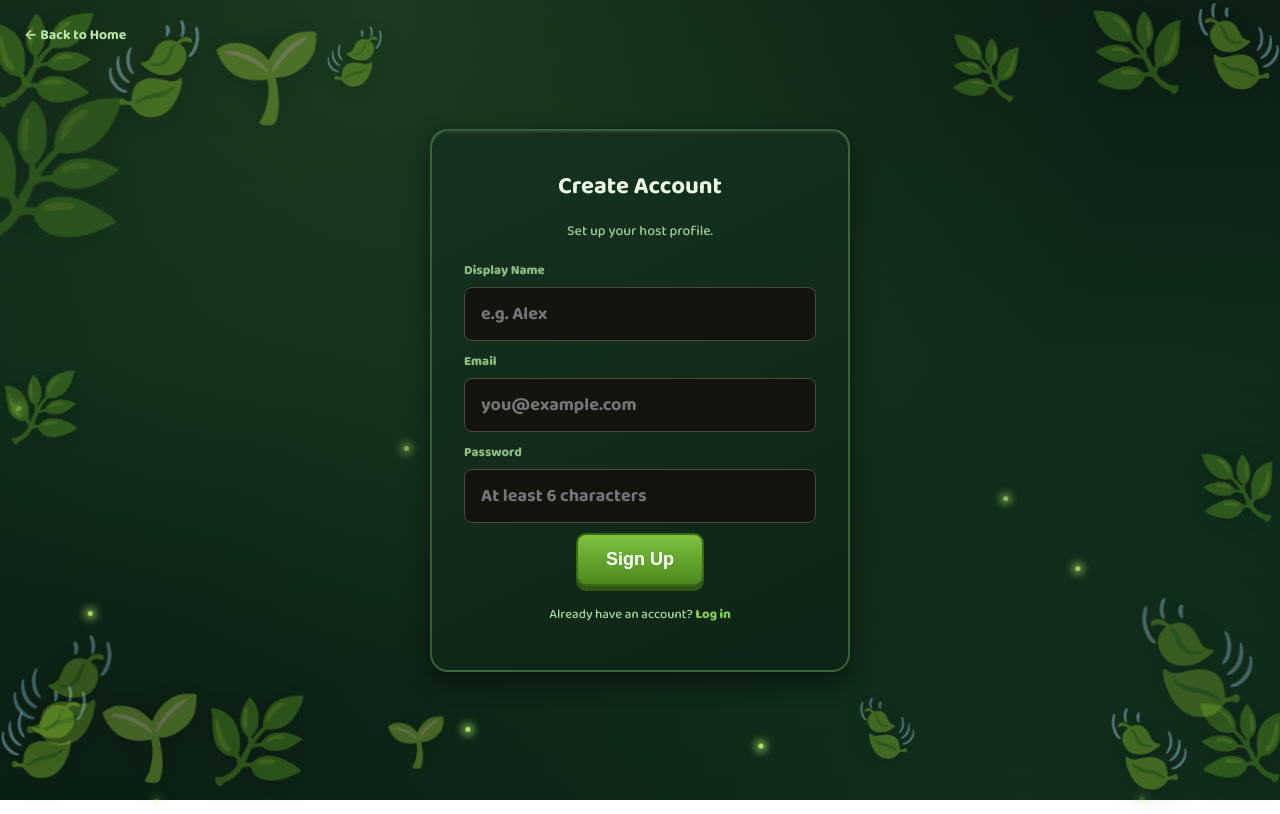
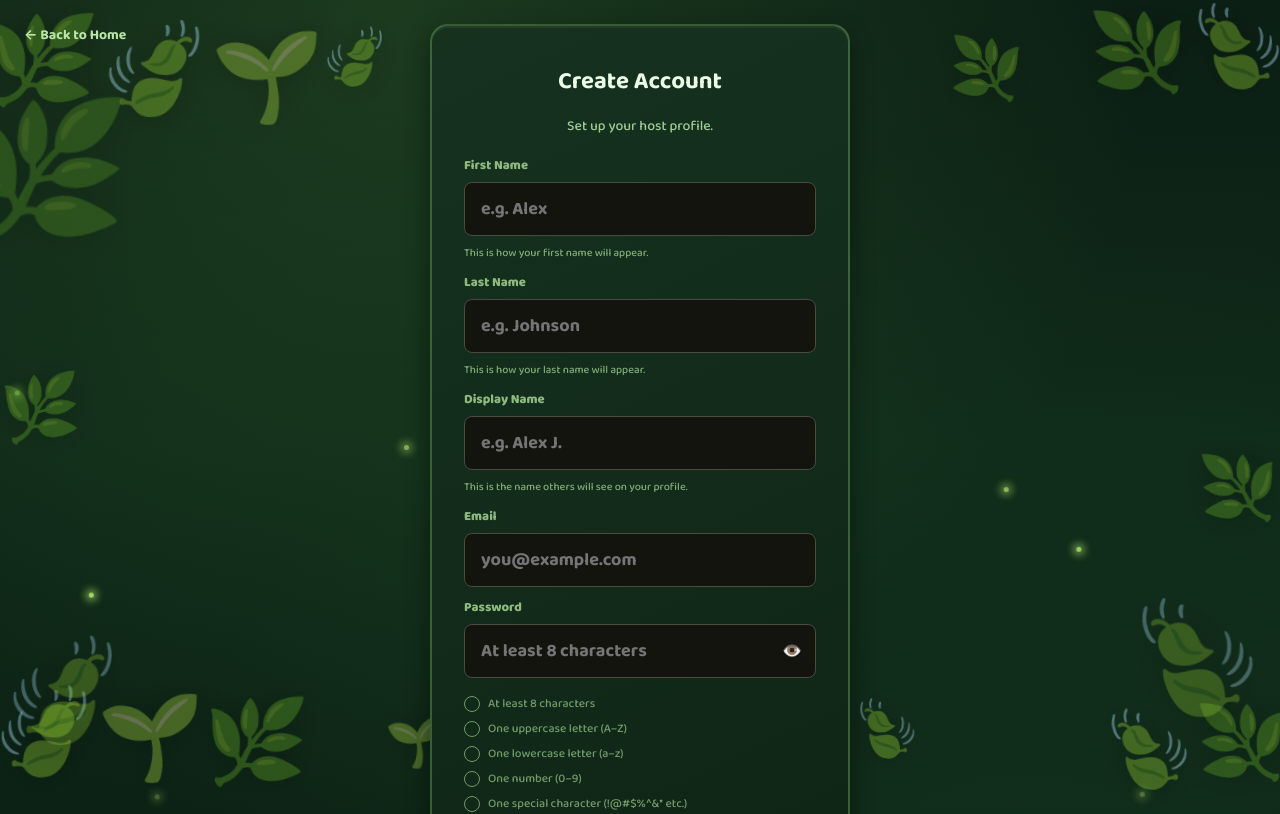
Before and after one commit to CyberZeke0/trivia-pool, a React (Vite) app in the folder client/: page /signup in a window 1280 px wide. Shown: the top 814 px of the page. Built offline with nearby package versions, Linux system fonts and the light colour scheme; no server answers.

Commit message:
add password strength requirements to signup

```diff
--- a/client/src/screens/Signup.jsx
+++ b/client/src/screens/Signup.jsx
@@ -3,28 +3,63 @@ import { Link, useNavigate } from "react-router-dom";
 
 const SERVER_URL = import.meta.env.VITE_SERVER_URL || "http://localhost:4000";
 
+const PASSWORD_REQUIREMENTS = [
+  { label: "At least 8 characters", test: (pw) => pw.length >= 8 },
+  { label: "One uppercase letter (A–Z)", test: (pw) => /[A-Z]/.test(pw) },
+  { label: "One lowercase letter (a–z)", test: (pw) => /[a-z]/.test(pw) },
+  { label: "One number (0–9)", test: (pw) => /[0-9]/.test(pw) },
+  { label: "One special character (!@#$%^&* etc.)", test: (pw) => /[!@#$%^&*(),.?":{}|<>_\-]/.test(pw) },
+];
+
 export default function Signup() {
+  const [firstName, setFirstName] = useState("");
+  const [lastName, setLastName] = useState("");
   const [displayName, setDisplayName] = useState("");
+  const [displayNameTouched, setDisplayNameTouched] = useState(false);
   const [email, setEmail] = useState("");
   const [password, setPassword] = useState("");
+  const [showPassword, setShowPassword] = useState(false);
   const [error, setError] = useState("");
   const [loading, setLoading] = useState(false);
   const navigate = useNavigate();
+
+  function suggestedDisplayName(first, last) {
+    if (!first) return "";
+    const lastInitial = last ? `${last.charAt(0).toUpperCase()}.` : "";
+    return [first, lastInitial].filter(Boolean).join(" ");
+  }
+
+  function handleFirstNameChange(value) {
+    setFirstName(value);
+    if (!displayNameTouched) {
+      setDisplayName(suggestedDisplayName(value, lastName));
+    }
+  }
+
+  function handleLastNameChange(value) {
+    setLastName(value);
+    if (!displayNameTouched) {
+      setDisplayName(suggestedDisplayName(firstName, value));
+    }
+  }
+
+  const allRequirementsMet = PASSWORD_REQUIREMENTS.every((r) => r.test(password));
 
   async function handleSignup() {
     setError("");
     if (!email.trim() || !password) {
       return setError("Enter your email and password");
     }
-    if (password.length < 6) {
-      return setError("Password must be at least 6 characters");
+    if (!allRequirementsMet) {
+      return setError("Password doesn't meet all the requirements below");
     }
     setLoading(true);
     try {
+      const finalDisplayName = displayName.trim() || suggestedDisplayName(firstName, lastName) || email.split("@")[0];
       const res = await fetch(`${SERVER_URL}/api/signup`, {
         method: "POST",
         headers: { "Content-Type": "application/json" },
-        body: JSON.stringify({ email, password, displayName }),
+        body: JSON.stringify({ email, password, displayName: finalDisplayName }),
       });
       const data = await res.json();
       if (!res.ok) {
@@ -49,12 +84,36 @@ export default function Signup() {
         <p className="subtitle">Set up your host profile.</p>
 
         <div className="field-group full-width">
+          <label>First Name</label>
+          <input
+            placeholder="e.g. Alex"
+            value={firstName}
+            onChange={(e) => handleFirstNameChange(e.target.value)}
+          />
+          <p className="field-hint">This is how your first name will appear.</p>
+        </div>
+
+        <div className="field-group full-width">
+          <label>Last Name</label>
+          <input
+            placeholder="e.g. Johnson"
+            value={lastName}
+            onChange={(e) => handleLastNameChange(e.target.value)}
+          />
+          <p className="field-hint">This is how your last name will appear.</p>
+        </div>
+
+        <div className="field-group full-width">
           <label>Display Name</label>
           <input
-            placeholder="e.g. Alex"
+            placeholder="e.g. Alex J."
             value={displayName}
-            onChange={(e) => setDisplayName(e.target.value)}
+            onChange={(e) => {
+              setDisplayName(e.target.value);
+              setDisplayNameTouched(true);
+            }}
           />
+          <p className="field-hint">This is the name others will see on your profile.</p>
         </div>
 
         <div className="field-group full-width">
@@ -69,12 +128,34 @@ export default function Signup() {
 
         <div className="field-group full-width">
           <label>Password</label>
-          <input
-            type="password"
-            placeholder="At least 6 characters"
-            value={password}
-            onChange={(e) => setPassword(e.target.value)}
-          />
+          <div className="password-input-wrap">
+            <input
+              type={showPassword ? "text" : "password"}
+              placeholder="At least 8 characters"
+              value={password}
+              onChange={(e) => setPassword(e.target.value)}
+            />
+            <button
+              type="button"
+              className="password-toggle-btn"
+              onClick={() => setShowPassword((v) => !v)}
+              aria-label={showPassword ? "Hide password" : "Show password"}
+            >
+              {showPassword ? "🙈" : "👁️"}
+            </button>
+          </div>
+
+          <div className="password-requirements">
+            {PASSWORD_REQUIREMENTS.map((req) => {
+              const met = req.test(password);
+              return (
+                <div key={req.label} className={`requirement-item ${met ? "requirement-met" : ""}`}>
+                  <span className="requirement-circle">{met ? "✓" : ""}</span>
+                  <span>{req.label}</span>
+                </div>
+              );
+            })}
+          </div>
         </div>
 
         {error && <p className="error">{error}</p>}
--- a/client/src/styles.css
+++ b/client/src/styles.css
@@ -977,3 +977,65 @@ li {
   }
 }
 }
+/* ============ Password strength requirements (Signup) ============ */
+.field-hint {
+  font-size: 11px;
+  color: #9cc98a;
+  opacity: 0.8;
+  margin: 2px 0 0;
+}
+.password-input-wrap {
+  position: relative;
+  width: 100%;
+}
+.password-input-wrap input {
+  width: 100%;
+  padding-right: 44px;
+}
+.password-toggle-btn {
+  position: absolute;
+  right: 8px;
+  top: 50%;
+  transform: translateY(-50%);
+  background: transparent;
+  border: none;
+  cursor: pointer;
+  font-size: 16px;
+  line-height: 1;
+}
+.password-requirements {
+  display: flex;
+  flex-direction: column;
+  gap: 6px;
+  margin-top: 10px;
+  width: 100%;
+}
+.requirement-item {
+  display: flex;
+  align-items: center;
+  gap: 8px;
+  font-size: 12px;
+  color: #9cc98a;
+  opacity: 0.7;
+}
+.requirement-met {
+  color: #8fe05a;
+  opacity: 1;
+}
+.requirement-circle {
+  width: 16px;
+  height: 16px;
+  border-radius: 50%;
+  border: 1px solid #9cc98a;
+  display: flex;
+  align-items: center;
+  justify-content: center;
+  font-size: 10px;
+  flex-shrink: 0;
+  color: #8fe05a;
+  font-weight: 700;
+}
+.requirement-met .requirement-circle {
+  border-color: #8fe05a;
+  background: rgba(143,224,90,0.2);
+}
```
Also changed, not shown: 1 other file (tests, documents, lock files or other folders).
